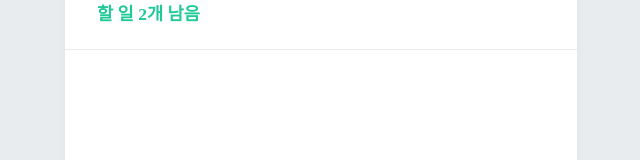
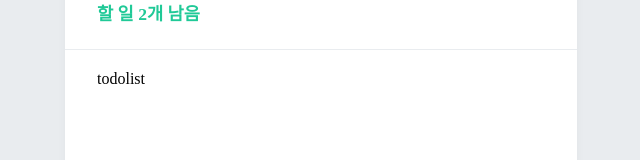
Before and after one commit to Ahnder/redux-todolist, a React (Create React App) app: page / in a window 1280 px wide. Shown: the part 262-422 px from the top of the page, without its empty margins (319-959 px from the left). Built offline with nearby package versions, Linux system fonts and the light colour scheme.

Commit message:
Add Component(TodoList) & init Set CSS(TodoLIst)

```diff
--- a/src/App.js
+++ b/src/App.js
@@ -3,6 +3,7 @@ import { createGlobalStyle } from 'styled-components';
 
 import TodoTemplate from './components/TodoTemplate';
 import TodoHead from './components/TodoHead';
+import TodoList from './components/TodoList';
 
 const GlobalStyle = createGlobalStyle`
   body {
@@ -17,6 +18,7 @@ function App() {
       <GlobalStyle />
       <TodoTemplate>
         <TodoHead />
+        <TodoList />
       </TodoTemplate>
     </>
   );
--- a/src/components/TodoList.jsx
+++ b/src/components/TodoList.jsx
@@ -1,7 +1,12 @@
 import React from 'react';
 import styled from 'styled-components';
 
-const TodoListBlock = styled.div``;
+const TodoListBlock = styled.div`
+  flex: 1;
+  padding: 1.25rem 2rem;
+  padding-bottom: 3rem;
+  overflow-y: auto;
+`;
 
 function TodoList() {
   return (
```
